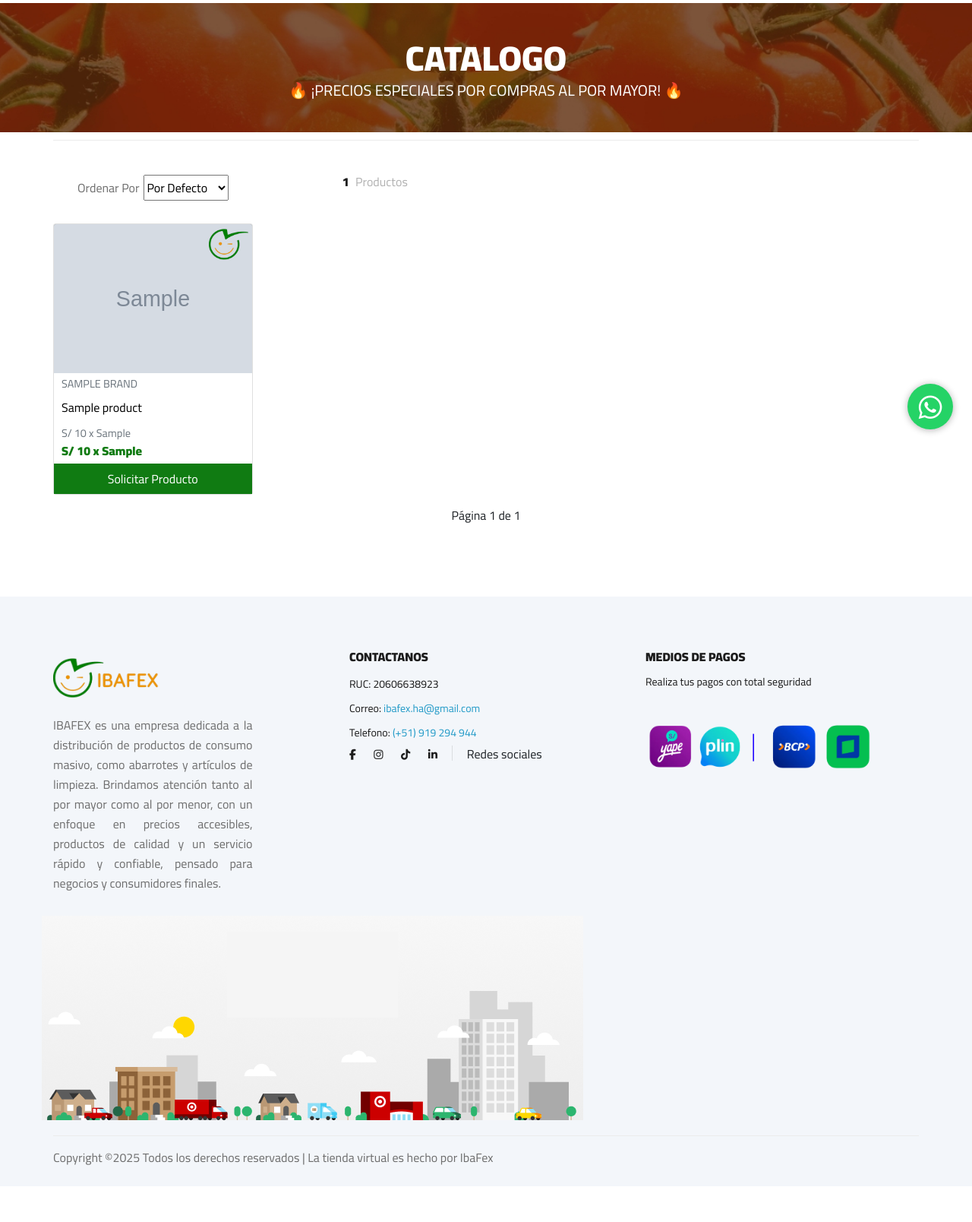
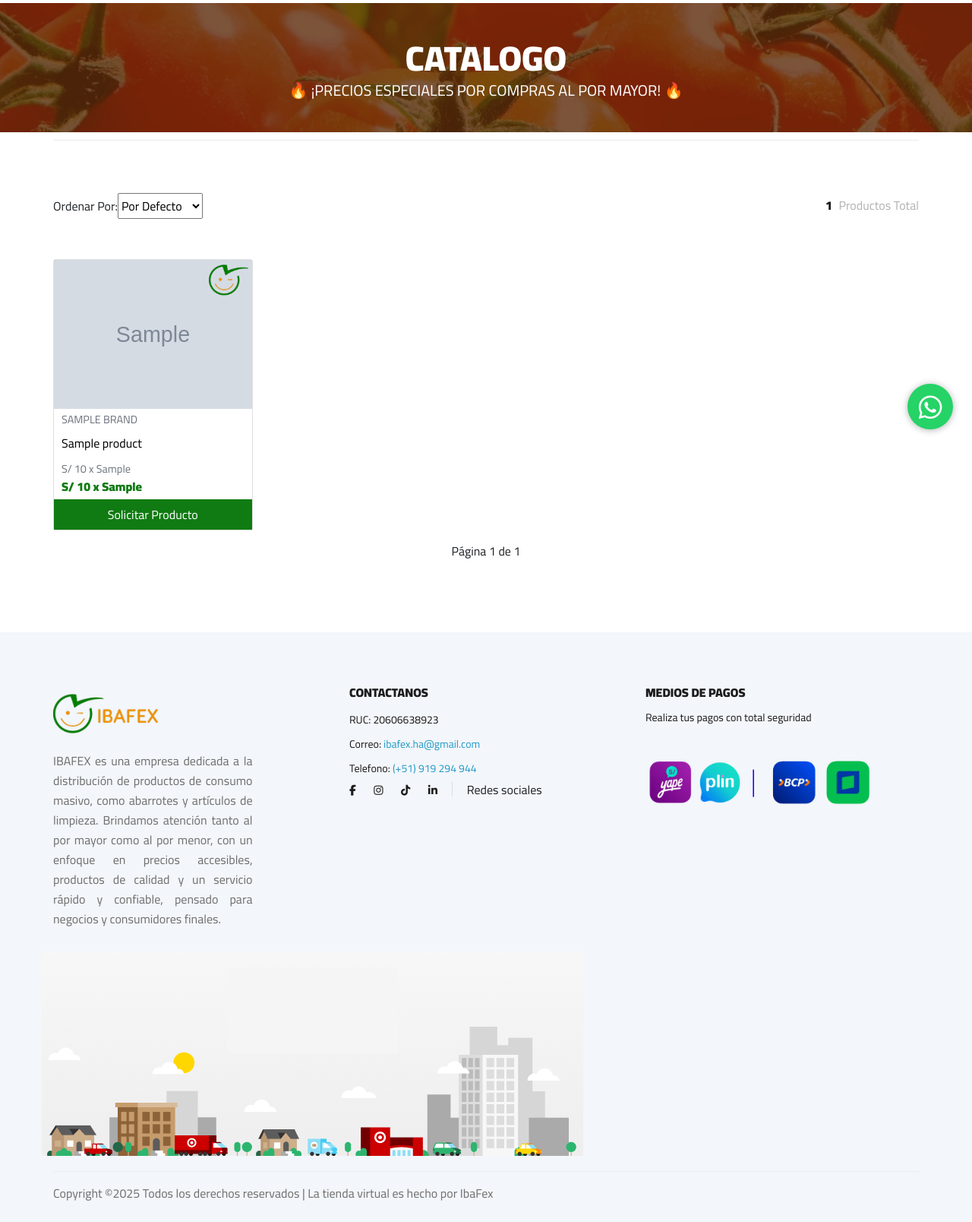
Before and after one commit to GroverAEP/landing_page_iba, a Django app: template products/templates/shop-grid.html in a window 1280 px wide. Shown: the part 210-1818 px from the top of the page at 76% size. Before the commit the page ends 1743 px from the top, so only its background shows below. Run offline with Django 3.2, Linux system fonts and the light colour scheme; the template is opened without the code that fills it: most values are stand-ins (such as "Sample title", 1, 10 or a date in 2020); grey boxes marked "Sample" are stand-in pictures; some libraries are stand-ins or nearby versions; grey boxes are pictures that could not be loaded.

Commit message:
arreglando algunos detalles de la interfaz

```diff
--- a/products/static/css/style.css
+++ b/products/static/css/style.css
@@ -1295,7 +1295,9 @@ ol {
 
 .filter__found {
 	text-align: center;
+	margin-top: 15px;
 	margin-bottom: 15px;
+
 }
 
 .filter__found h6 {
--- a/products/templates/header.html
+++ b/products/templates/header.html
@@ -54,7 +54,7 @@
                         <div class="header__top__right__social">
                             <a href="https://www.facebook.com/share/1KKirRcqZs/"><i class="fa fa-facebook"></i></a>
                             <a href="https://www.instagram.com/ibafex?utm_source=qr&igsh=a3Qyanl0dmZxOTF2"><i class="fa fa-instagram"></i></a>
-                            <a href="https://www.tiktok.com/@corporacion.ibafe4?is_from_webapp=1&sender_device=pc"><i class="fa-brands fa-tiktok"></i></a>
+                            <a href="https://www.tiktok.com/@ibafex"><i class="fa-brands fa-tiktok"></i></a>
                             <a href="https://www.linkedin.com/in/corporacion-ibafex-h-a-s-a-c-1a2766232/"><i class="fa fa-linkedin"></i></a>
                         </div>
                         <div class="header__top__right__language">
--- a/products/templates/shop-grid.html
+++ b/products/templates/shop-grid.html
@@ -64,7 +64,7 @@
                         </div>
                     </div>
                 </div>
-                {% if total_products == 0 %}
+                {% if total_products_filter == 0 %}
                     {% if query %}
                     <div class="container text-center mt-5 mb-5 ">
                         <h3>¡Lo Sentimos!</h3>
@@ -98,35 +98,40 @@
                 {% else %}
                     <div class="col-lg-12 col-md-12">
                         <div class="filter__item">
-                            <div class="row">
-                                <div class="col-lg-3 col-md-5">
-                                    <div class="filter__sort">
-                                        <span>Ordenar Por</span>
-                                        <form action="{% url 'catalog_products' %}" method="GET" onsubmit="saveScrollPosition()" >
+                            <div class="d-flex flex-column flex-md-row justify-content-md-between align-items-center gap-4 py-3">
+                                <!-- Ordenar por -->
+                                <div>
+                                    <form action="{% url 'catalog_products' %}" method="GET" onsubmit="saveScrollPosition()" class="d-flex align-items-center">
                                         {% csrf_token %}
-                                            <select name="order_by_price" onchange="this.form.submit()" >
-                                                <option value="{% url "catalog_products" %}">Por Defecto</option>
+                                        <label class="me-2 mb-0 fw-bold">Ordenar Por:</label>
+                                        <select name="order_by_price" onchange="this.form.submit()" class="form-select form-select-sm w-auto">
+                                            <option value="{% url 'catalog_products' %}">Por Defecto</option>
                                             <option value="caro" {% if request.GET.order_by_price == 'caro' %}selected{% endif %}>Mayor Precio</option>
                                             <option value="barato" {% if request.GET.order_by_price == 'barato' %}selected{% endif %}>Menor Precio</option>
                                         </select>
                                     </form>
                                 </div>
+                                {% if query %}
+                                    <!-- Resultados -->
+                                    <div class="filter__found" >
+                                        <h6 class="mb-0">
+                                            Resultados: <span> ({{ total_products_filter }})</span> /
+                                            <span>{{ products_total_count }}</span> Productos
+                                        </h6>
                                     </div>
-
-                                <div class="col-lg-3 col-md-4">
-                                    <div class="filter__found">
-                                        <h6><span>{{ total_products }}</span> Productos</h6>
+                                    <!-- Botón "ver todos los productos" -->
+                                    <div>
+                                        <a class="btn btn-secondary btn-sm" href="{% url 'catalog_products' %}">
+                                            Ver todos los productos
+                                        </a>
                                     </div>
+                                {% else %}
+                                    <div class="filter__found" >
+                                        <h6 class="mb-0">
+                                            <span>{{ products_total_count }}</span> Productos Total
+                                        </h6>
                                     </div>
-
-                                <div class="col-lg-3 col-md-3 delete">
-                                </div>
-
-                                <div class="col-lg-3 col-md-3">
-                                    <div class="filter__option">
-                                        <span class="icon_grid-2x2 active"></span>
-                                    </div>
-                                </div>
+                                {% endif %}
                             </div>
                         </div>
                         {% comment %} Productos {% endcomment %}
```
Also changed, not shown: landing_page/settings.py (+14 -14 lines), products/views.py (+5 -3 lines). Lines whose indentation alone changed are shown as unchanged.
